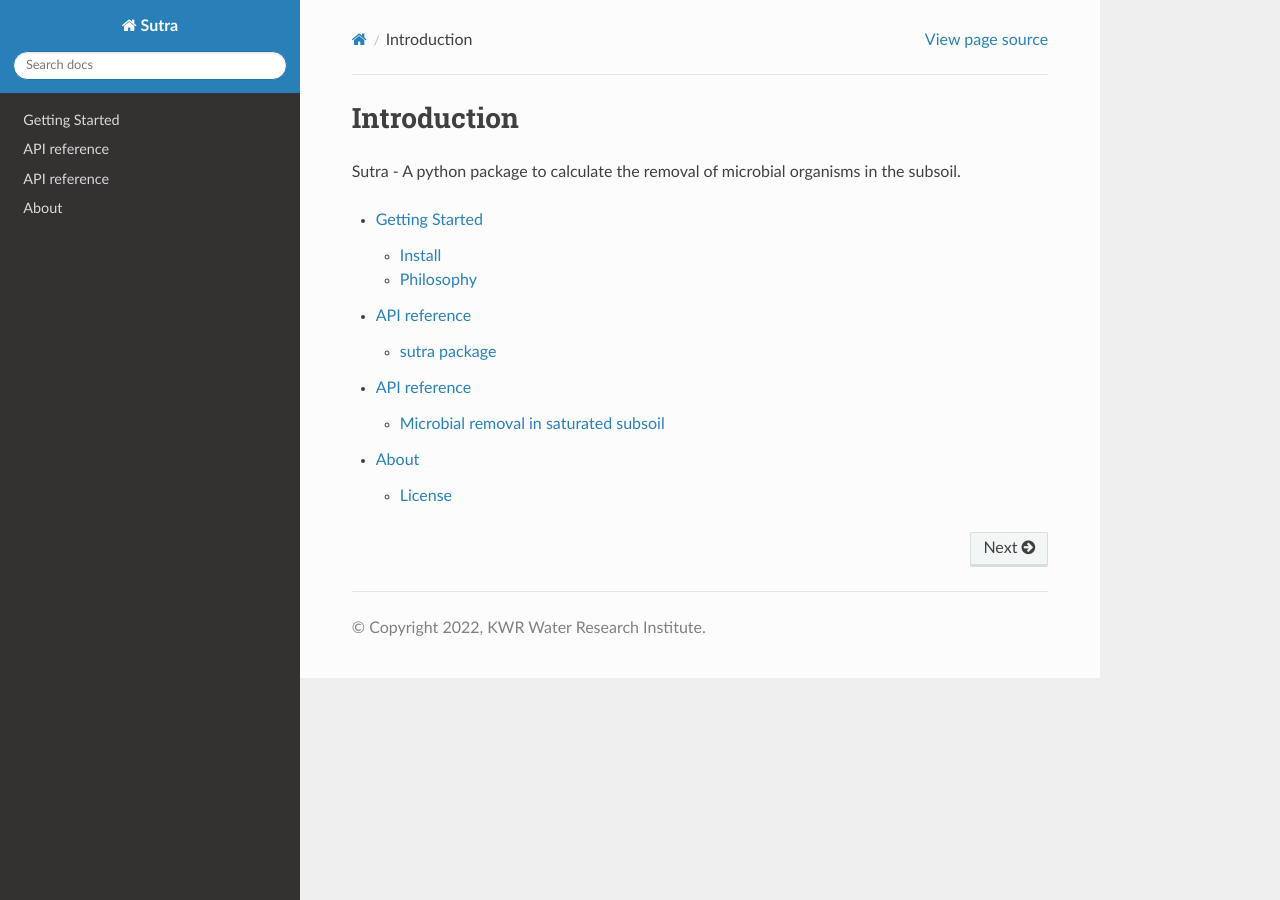
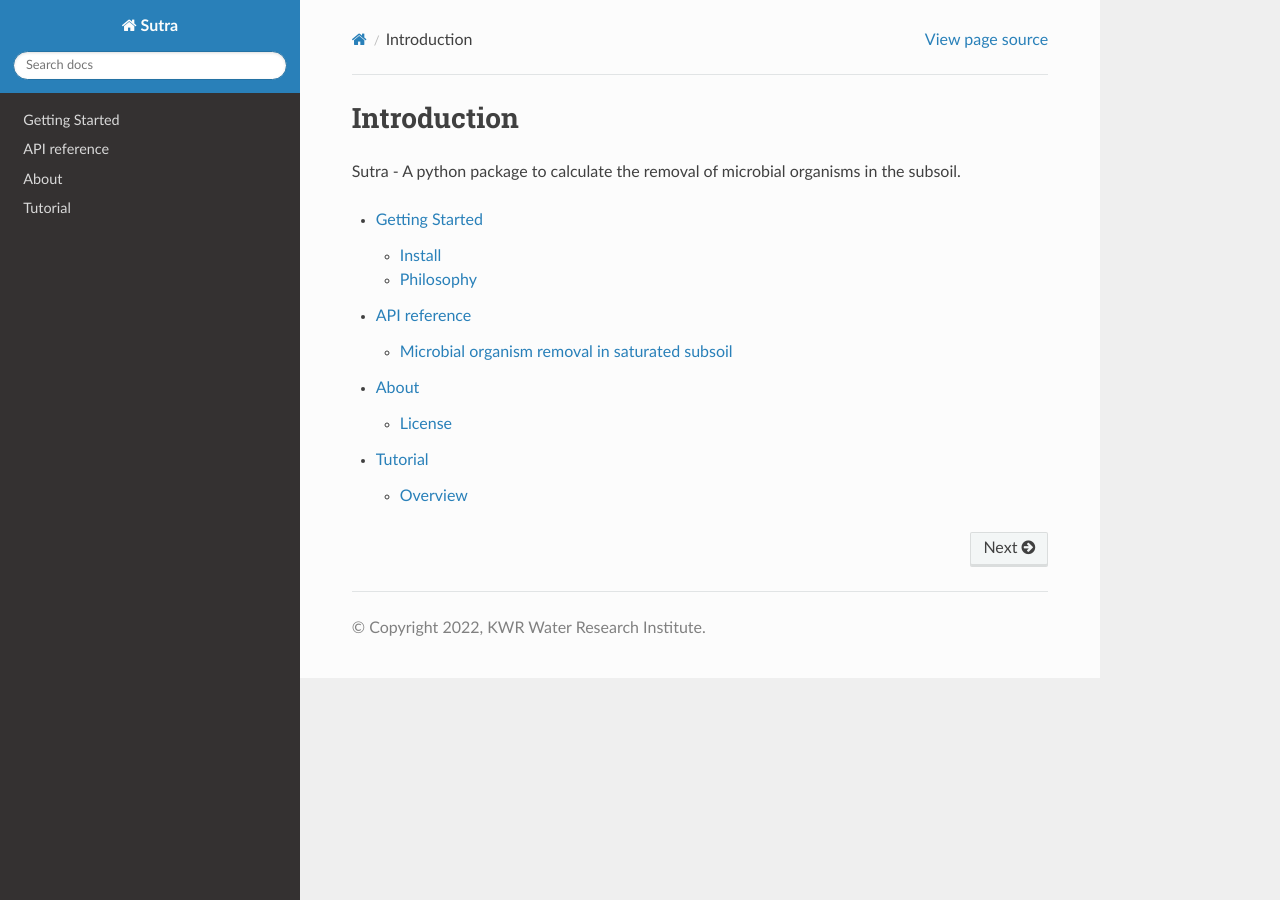
Before and after one commit to steven-ros/WADI, a Sphinx documentation site: the page built from docs/source/index.rst, in a window 1280 px wide. Built offline with Sphinx 7.4.7 and the Read the Docs theme 2.0.0, drawn with Linux system fonts in a browser that asks for light colours; pages that are not in the unit, such as notebooks, are missing from menus.

Commit message:
rst changes

```diff
--- a/docs/requirements.txt
+++ b/docs/requirements.txt
@@ -3,7 +3,7 @@
 ipykernel
 matplotlib==3.3.4
 flopy==3.3.3
-# python>=3.6
+python>=3.7
 pandas>=0.23
 sphinx_rtd_theme
 openpyxl>=3.0.0
--- a/docs/source/api/sutra.rst
+++ b/docs/source/api/sutra.rst
@@ -8,8 +8,6 @@ Submodules
    :maxdepth: 2
 
    sutra.removal_functions
-   sutra.project_path
-
 
 Module contents
 ---------------
--- a/docs/source/api_reference.rst
+++ b/docs/source/api_reference.rst
@@ -6,4 +6,4 @@ API reference
 .. toctree::
    :maxdepth: 2
 
-   Microbial removal in saturated subsoil <api/sutra.removal_functions.rst>
+   Microbial organism removal in saturated subsoil <api/sutra.removal_functions.rst>
--- a/docs/source/index.rst
+++ b/docs/source/index.rst
@@ -15,9 +15,10 @@
     getting-started.rst
     faq.rst
     glossary.rst
-    API reference <api/modules.rst>
     api_reference.rst
     about.rst
     known_issues.rst
+    tutorial.rst
 .. example.rst very large snippet
    tutorial.rst
+   API reference <api/modules.rst>
```
Also changed, not shown: docs/source/api/sutra.project_path.rst (deleted, +0 -7 lines), 1 other file.
